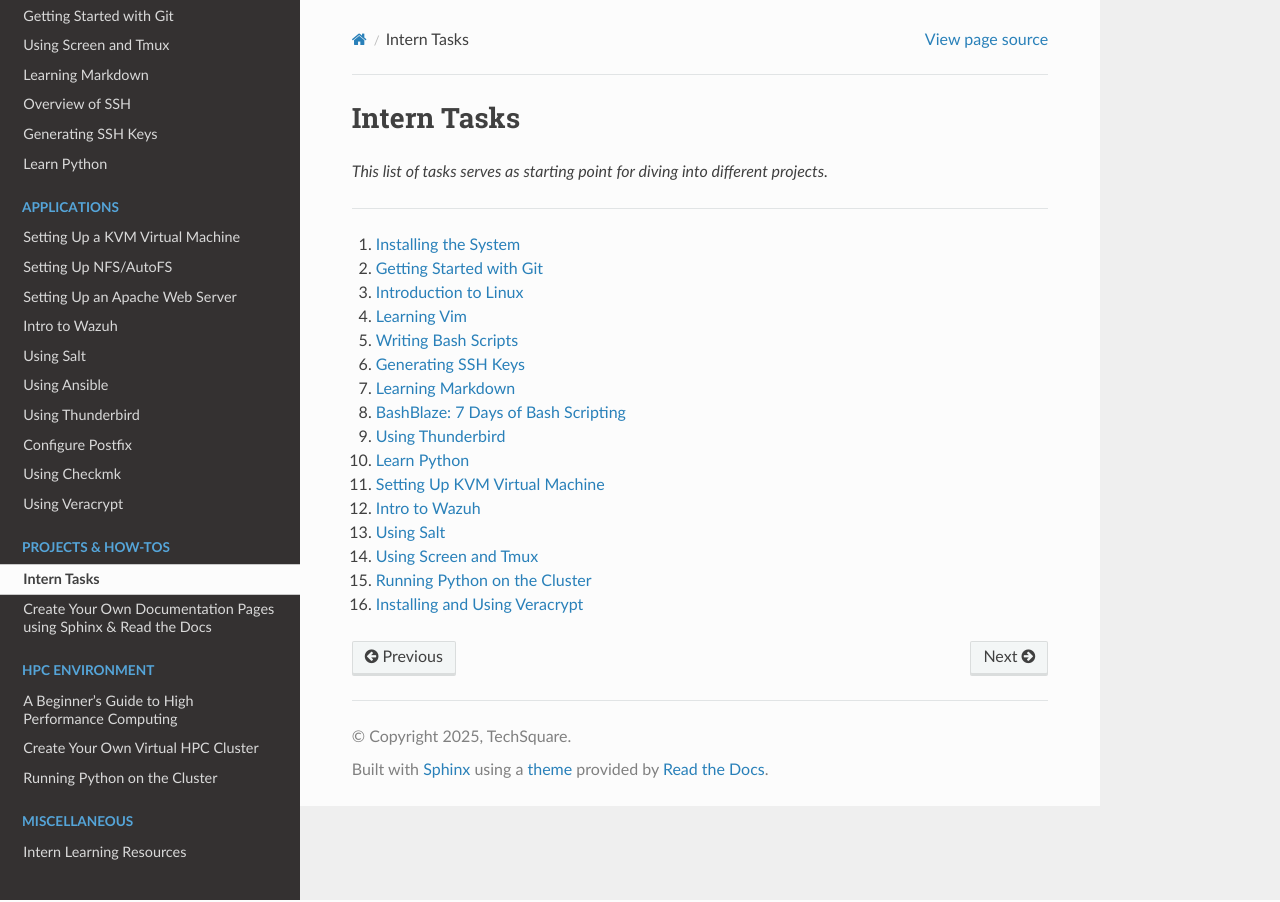
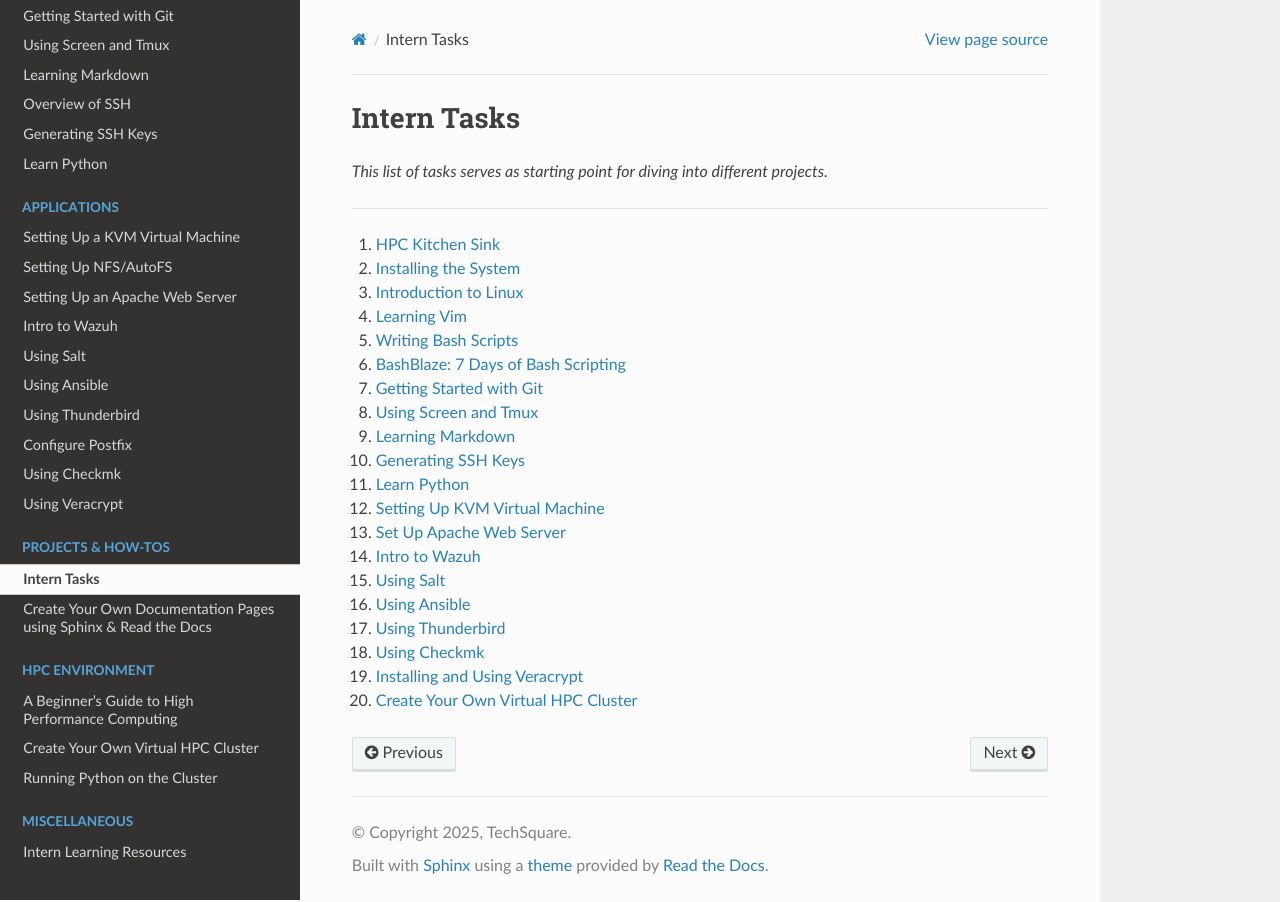
Before and after one commit to TechSquareInc/intern-playbook, a Sphinx documentation site: the page built from docs/source/intern-tasks/intern-tasks-list.md, in a window 1280 px wide. Built offline with Sphinx 7.4.7 and the Read the Docs theme 3.1.0, drawn with Linux system fonts in a browser that asks for light colours.

Commit message:
fix up intern task list

```diff
--- a/docs/source/intern-tasks/intern-tasks-list.md
+++ b/docs/source/intern-tasks/intern-tasks-list.md
@@ -4,19 +4,23 @@
 
 ---
 
-1. [Installing the System](../getting-started/installing-the-system)
-2. [Getting Started with Git](../core-tools/getting-started-with-git)
+1. [HPC Kitchen Sink](../introduction/hpc-architecture)
+2. [Installing the System](../getting-started/installing-the-system)
 3. [Introduction to Linux](../getting-started/intro-to-linux)
 4. [Learning Vim](../getting-started/learning-vim)
 5. [Writing Bash Scripts](../getting-started/learn-bash-scripting)
-6. [Generating SSH Keys](../core-tools/generating-ssh-keys)
-7. [Learning Markdown](../core-tools/learning-markdown)
-8. [BashBlaze: 7 Days of Bash Scripting](../intern-tasks/7-days-of-bash-scripting)
-9. [Using Thunderbird](../applications/using-thunderbird)
-10. [Learn Python](../core-tools/learn-python)
-11. [Setting Up KVM Virtual Machine](../applications/creating-virtual-machine)
-12. [Intro to Wazuh](../applications/intro-to-wazuh)
-13. [Using Salt](../applications/using-salt)
-14. [Using Screen and Tmux](../core-tools/using-screen-and-tmux)
-15. [Running Python on the Cluster](../cluster/running-python-on-the-cluster)
-16. [Installing and Using Veracrypt](../applications/using-veracrypt)
+6. [BashBlaze: 7 Days of Bash Scripting](../intern-tasks/7-days-of-bash-scripting)
+7. [Getting Started with Git](../core-tools/getting-started-with-git)
+8. [Using Screen and Tmux](../core-tools/using-screen-and-tmux)
+9. [Learning Markdown](../core-tools/learning-markdown)
+10. [Generating SSH Keys](../core-tools/generating-ssh-keys)
+11. [Learn Python](../core-tools/learn-python)
+12. [Setting Up KVM Virtual Machine](../applications/creating-virtual-machine)
+13. [Set Up Apache Web Server](../applications/apache-web-server)
+14. [Intro to Wazuh](../applications/intro-to-wazuh)
+15. [Using Salt](../applications/using-salt)
+16. [Using Ansible](../applications/using-ansible)
+17. [Using Thunderbird](../applications/using-thunderbird)
+18. [Using Checkmk](../applications/using-checkmk)
+19. [Installing and Using Veracrypt](../applications/using-veracrypt)
+20. [Create Your Own Virtual HPC Cluster](../cluster/vm-hpc-cluster)
```
